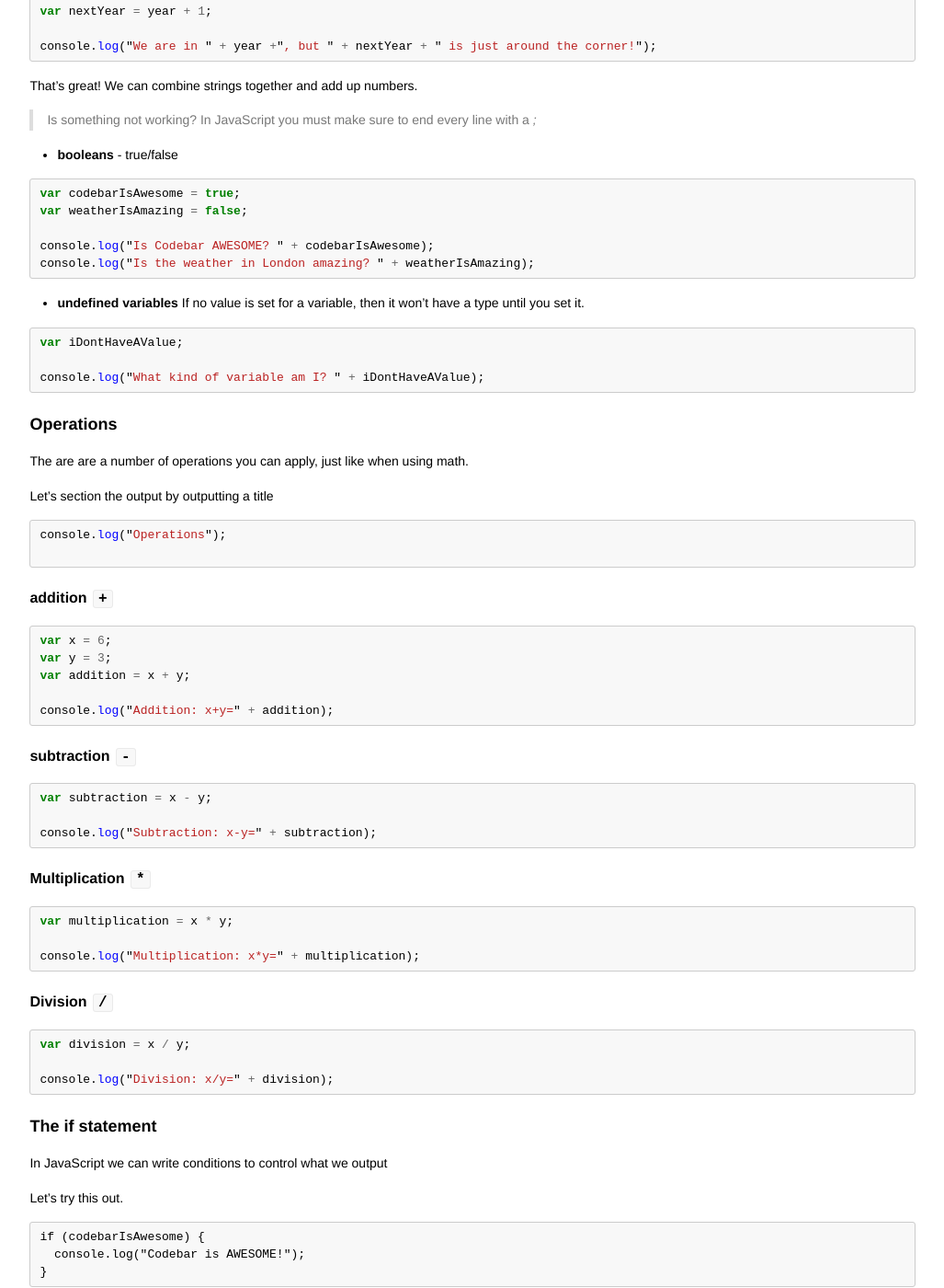
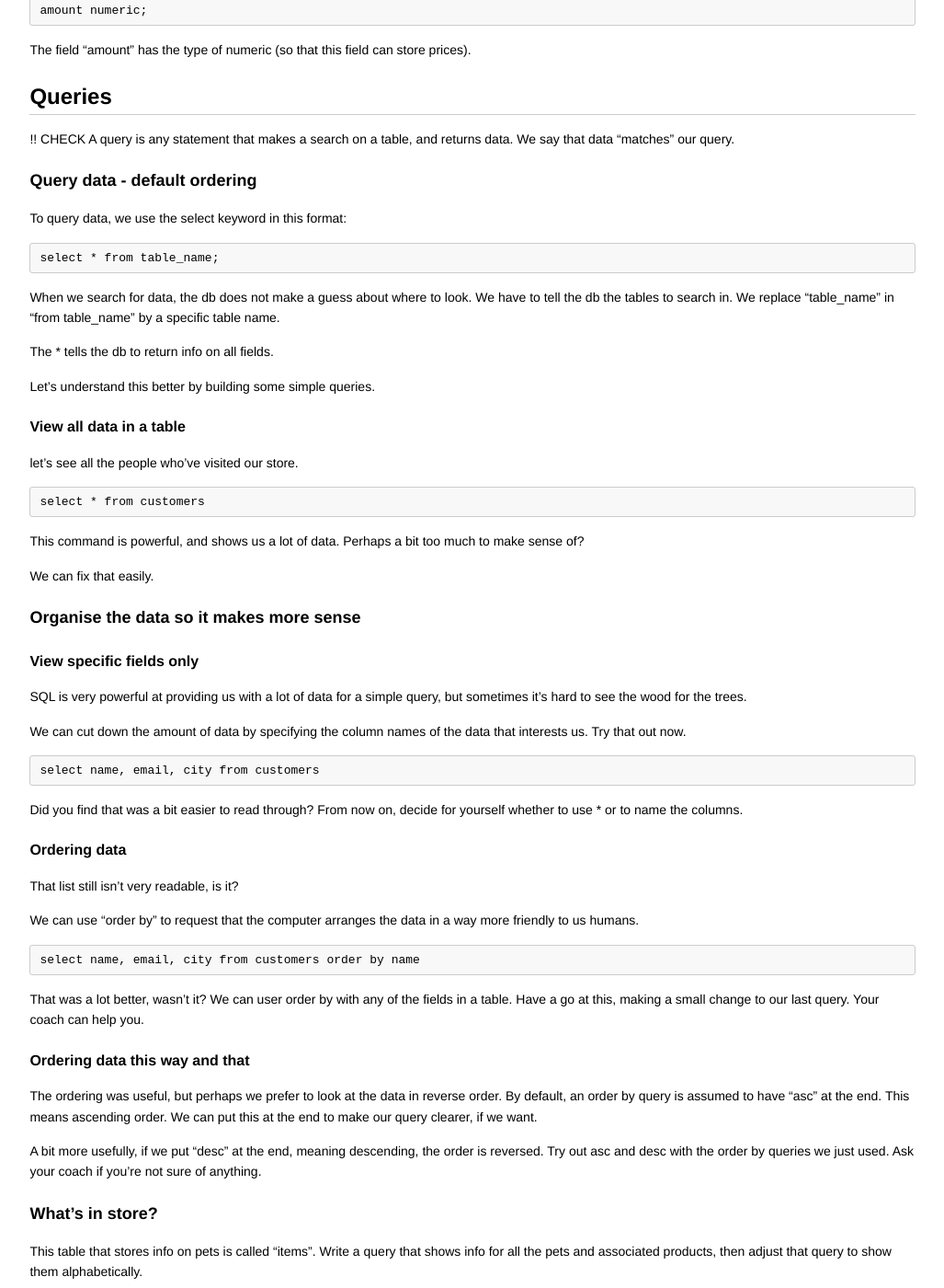
Before and after one commit to codebar/tutorials, a Jekyll site: the page built from sql/lesson1/tutorial.md, in a window 1280 px wide and 1400 px high, scrolled down 2345 px. Shown: the whole window at 92% size, without its empty margins (126-1153 px from the left). Built offline with Jekyll 4.4.1, drawn with Linux system fonts in a browser that asks for light colours; Markdown is read by kramdown in place of the engine named in the settings; some of the changed text lies outside the part shown.

Commit message:
adding in queries and text from tasks.txt

````diff
--- a/sql/lesson1/tutorial.md
+++ b/sql/lesson1/tutorial.md
@@ -2,6 +2,8 @@
 layout: page
 title: Introduction to SQL
 ---
+
+## This is a draft for prototyping the lesson. The main work is in tasks.txt. By all means, work/read through this, but check tasks.txt for what is actually in the lesson, not just old text that's not been deleted.
 
 ## What is SQL?
 
@@ -9,27 +11,19 @@ title: Introduction to SQL
 
 Some common usages around the web are:
 
-#### [Lightboxes](http://lokeshdhakar.com/projects/lightbox2/#example)
+Some examples ...
+#### Pretty much any major site !
+More examples ...
 
-![](assets/images/lightbox.png)
-
-#### [Data visualisations](http://www.nytimes.com/interactive/2013/04/08/business/global/asia-map.html?_r=0)
-![](assets/images/data_visualisations.png)
-
-#### Many other of cool stuff!
-
-[The interactive ear](http://www.amplifon.co.uk/interactive-ear/index.html)
-![](assets/images/interactive_ear.png)
-
-[Stack of cards](http://designlovr.com/examples/dynamic_stack_of_index_cards/)
-![](assets/images/effects_1.png)
-
-[Games](http://gorillas.heroku.com)
-![](assets/images/game.png)
 
 
 
 ### Today we will be focusing on understanding the basics
+
+We're going to work with a db that represents a pet store that has been in business for a while.
+
+We'll start by seeing how powerful SQL can be at showing info about the store's business. Later, we will use SQL to store data for new customers and new pet purchases.
+
 
 ## But before we start...
 
@@ -39,159 +33,172 @@ Download the files required to begin working through the tutorial from [here](ht
 
 NOTE: need to decide what initial state of db will be.
 
-NOTE: consider two start points/gists, one with tables & data, one without
+NOTE: considering two start points/gists, one with tables & data, one without
 
-Install sqlite
+For now - install sqlite, and download store.db.
+
+    This is the start point with tables already created, which contain data
 
 ### Setting up tables
 
 We'll deal with the most common case of using SQL, which is to work with a relational db. SQL can be used to work with other data sets, but working with dbs is most common.
 
-In a relat db, all data exists in one or more tables - no data exists anywhere else.
-
+In a relat db, all data exists in one or more tables - no data exists anywhere else. This will become clear to you soon.
 
 ## Let's try out some SQL!
 
 We'll start by just outputting some data in our tool's environment.
 
-?? To keep track of what we do, you should write the code in the `script.js`
-
 First open a command prompt and run **sqlite3**.
 
-> We will be doing a lot of refreshing to see our changes! **JavaScript** loads when the page opens, so it's essential to refresh!
+```
+sqlite3 store.db
+```
+
+At the command prompt, type these lines
+
+```
+.mode column
+```
+
+```
+.headers on
+```
+
+> The SQL environment does not execute any command until it meets a ";". If it doesn't respond to a query, look to see if the semi-colon is there.
 
 Let's write out something in the console, to make sure that our data is in place and working!
 
-```sql
-select * from firstsql
-prints "Hello! This is my first line of Javascript!"
+```sqlite>
+select count(*) from customers;
 ```
 
-##Tables and Queries
+This should respond with 10.
+
+##Tables and Fields
+
+##NOTE: here or at the start of Queries below, we need to describe briefly the customers table.
 
 ### What are Tables?
 
-Variables are objects that hold content. They are declared using `var` and we can assign values to them.
+A table can be considered to be similar to many excel worksheets. each column stores an item of data, such as name, email, city, etc. a row stores all data for a single, entry in that table. People who work with db's usually refer to columns as fields, and rows as ... rows.
 
-### What are queries?
+### What are fields?
+
+There are different types of fields that we can declare:
+
+- **text** - group of characters
+
+Field definition for "items" table
+
+```
+name text;
+```
+
+The field "name" has the type of text.
+
+> If you feel it helps to to see this definition in context, ask your coach to show you.
+
+- **numbers**
+
+Field definition for "orders" table
+
+```
+id integer;
+```
+
+The field "id" has the type of integer (a fancy word for a whole number).
+
+Field definition for "orders" table
+
+```
+amount numeric;
+```
+
+The field "amount" has the type of numeric (so that this field can store prices).
+
+
+
+##Queries
 
 !! CHECK
 A query is any statement that makes a search on a table, and returns data. We say that data "matches" our query.
 
+### Query data - default ordering
 
-#### Let's try and understand tables by building some simple queries
+To query data, we use the select keyword in this format:
 
-!! FIRST mention of fields
-There are different types of fields that we can declare:
-
-Try them out one by one!
-
-- **strings** - group of characters, it must always be in quotes
-
-```js
-var name = "Codebar";
-
-console.log(name + "is amazing!"); // this is an expression
+```
+select * from table_name;
 ```
 
-> Can you see the output in your console? Try changing the value of `name`
+When we search for data, the db does not make a guess about where to look. We have to tell the db the tables to search in. We replace "table_name" in "from table_name" by a specific table name.
 
-- **numbers**
+ The * tells the db to return info on all fields.
 
-Let's output the value of pi.
+ Let's understand this better by building some simple queries.
 
-```js
-var pi = 3.14;
 
-console.log("The value of pi: " + pi);
+#### View all data in a table
+
+let's see all the people who've visited our store.
+
+```
+select * from customers
 ```
 
-Now let's output the current year, and auto-calculate the value of the next year using **addition**
+This command is powerful, and shows us a lot of data. Perhaps a bit too much to make sense of?
 
-```js
-var year = 2013;
-var nextYear = year + 1;
+We can fix that easily.
 
-console.log("We are in " + year +", but " + nextYear + " is just around the corner!");
+### Organise the data so it makes more sense
+
+#### View specific fields only
+
+SQL is very powerful at providing us with a lot of data for a simple query, but sometimes it's hard to see the wood for the trees.
+
+We can cut down the amount of data by specifying the column names of the data that interests us. Try that out now.
+
+```
+select name, email, city from customers
 ```
 
-That's great! We can combine strings together and add up numbers.
+Did you find that was a bit easier to read through? From now on, decide for yourself whether to use * or to name the columns.
 
-> Is something not working? In JavaScript you must make sure to end every line with a *;*
+#### Ordering data
 
-- **booleans** - true/false
+That list still isn't very readable, is it?
 
-```js
-var codebarIsAwesome = true;
-var weatherIsAmazing = false;
+We can use "order by" to request that the computer arranges the data in a way  more friendly to us humans.
 
-console.log("Is Codebar AWESOME? " + codebarIsAwesome);
-console.log("Is the weather in London amazing? " + weatherIsAmazing);
+```
+select name, email, city from customers order by name
 ```
 
-- **undefined variables**
-If no value is set for a variable, then it won't have a type until you set it.
+That was a lot better, wasn't it? We can user order by with any of the fields in a table. Have a go at this, making a small change to our last query. Your coach can help you.
 
-```js
-var iDontHaveAValue;
+#### Ordering data this way and that
 
-console.log("What kind of variable am I? " + iDontHaveAValue);
-```
+The ordering was useful, but perhaps we prefer to look at the data in reverse order. By default, an order by query is assumed to have "asc" at the end. This means ascending order. We can put this at the end to make our query clearer, if we want.
 
-### Operations
-The are are a number of operations you can apply, just like when using math.
+A bit more usefully, if we put "desc" at the end, meaning descending, the order is reversed. Try out asc and desc with the order by queries we just used. Ask your coach if you're not sure of anything.
 
-Let's section the output by outputting a title
 
-```js
-console.log("Operations");
+### What's in store?
 
-```
+This table that stores info on pets is called "items". Write a query that shows info for all the pets and associated products, then adjust that query to show them alphabetically.
 
-#### addition  `+`
+> If you're not sure, take a look at the start of the Queries section again. Begin with a very simple statement to get started.
 
-```js
-var x = 6;
-var y = 3;
-var addition = x + y;
-
-console.log("Addition: x+y=" + addition);
-```
-
-#### subtraction `-`
-
-```js
-var subtraction = x - y;
-
-console.log("Subtraction: x-y=" + subtraction);
-```
-
-#### Multiplication `*`
-
-```js
-var multiplication = x * y;
-
-console.log("Multiplication: x*y=" + multiplication);
-```
-
-#### Division `/`
-
-```js
-var division = x / y;
-
-console.log("Division: x/y=" + division);
-```
-
-### The if statement
-In JavaScript we can write conditions to control what we output
-
-Let's try this out.
+That's excellent. Maybe you think of another interesting query for this table, using what we've learnt?
 
 ```
 if (codebarIsAwesome) {
   console.log("Codebar is AWESOME!");
 }
 ```
+
+## sql work ends here for now - more to come soon !
 
 Isn't that cool! :)
 
@@ -419,3 +426,49 @@ With help from your coach try and write a program to do the following
 
 ---
 This ends our **Introduction to SQL** tutorial. Is there something you don't understand? Try and go through the provided resources with your coach. If you have any feedback, or can think of ways to improve this tutorial [send us an email](mailto:feedback@codebar.io) and let us know.
+
+
+
+
+
+
+
+Let's output the value of pi.
+
+```js
+var pi = 3.14;
+
+console.log("The value of pi: " + pi);
+```
+
+Now let's output the current year, and auto-calculate the value of the next year using **addition**
+
+```js
+var year = 2013;
+var nextYear = year + 1;
+
+console.log("We are in " + year +", but " + nextYear + " is just around the corner!");
+```
+
+That's great! We can combine strings together and add up numbers.
+
+> Is something not working? In JavaScript you must make sure to end every line with a *;*
+
+- **booleans** - true/false
+
+```js
+var codebarIsAwesome = true;
+var weatherIsAmazing = false;
+
+console.log("Is Codebar AWESOME? " + codebarIsAwesome);
+console.log("Is the weather in London amazing? " + weatherIsAmazing);
+```
+
+- **undefined variables**
+If no value is set for a variable, then it won't have a type until you set it.
+
+```js
+var iDontHaveAValue;
+
+console.log("What kind of variable am I? " + iDontHaveAValue);
+```
````
